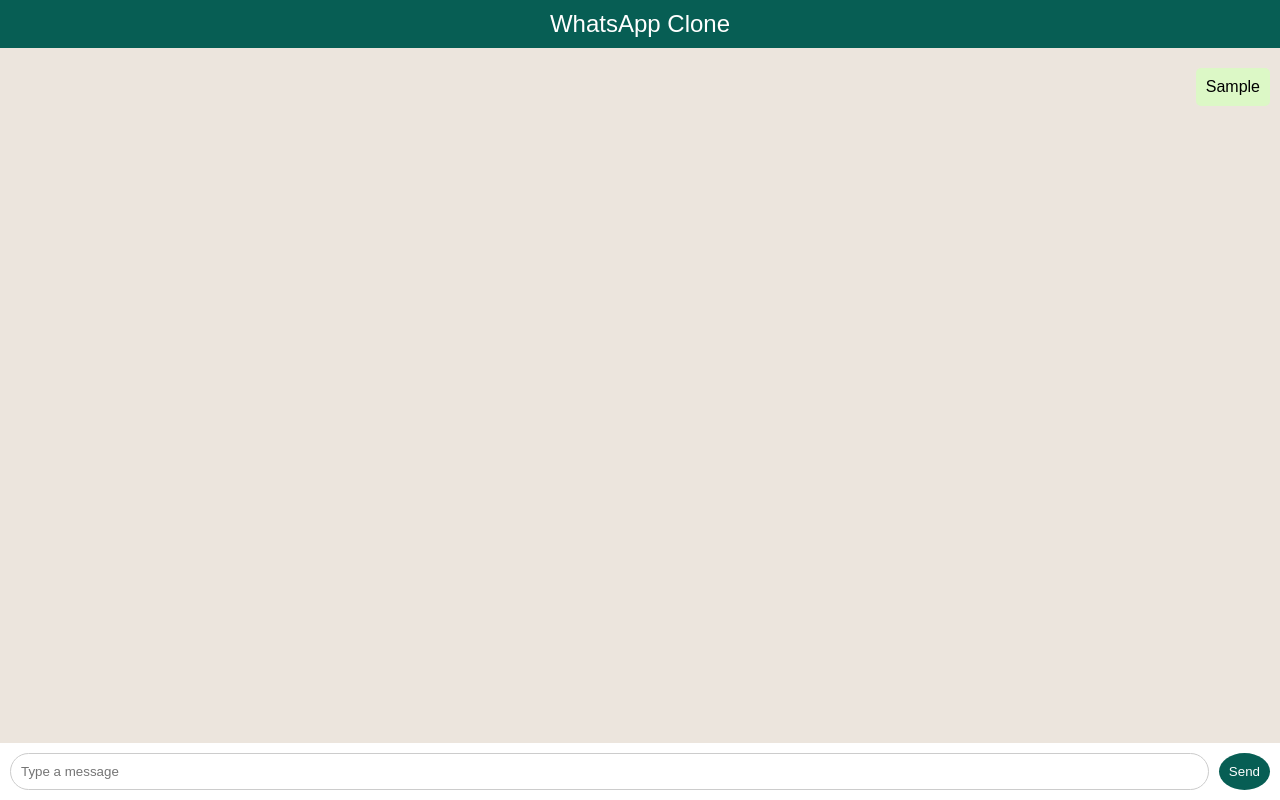
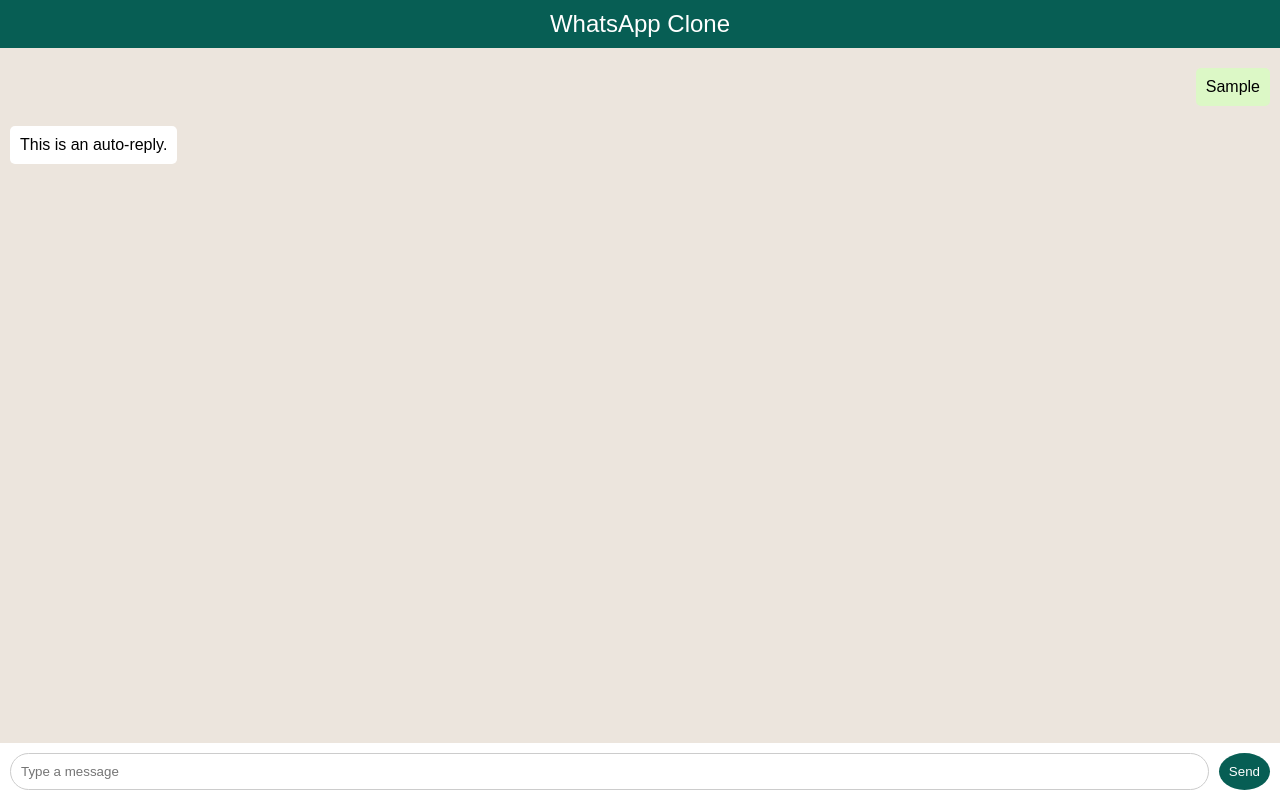
Before and after one commit to chandranshulg/whatsapp-clone, a plain HTML site: page index.html in a window 1280 px wide. Both pictures are taken after typing "Sample" into the empty fields and a click on the button "Send". Drawn offline with Linux system fonts and the light colour scheme.

Commit message:
Update index.html

```diff
--- a/index.html
+++ b/index.html
@@ -93,7 +93,20 @@
                 chatWindow.appendChild(messageElement);
                 chatWindow.scrollTop = chatWindow.scrollHeight; // Scroll to the bottom
                 messageInput.value = ''; // Clear the input field
+                receiveMessage(); // Simulate receiving a reply
             }
+        }
+
+        // Function to simulate receiving a message
+        function receiveMessage() {
+            setTimeout(() => {
+                const replyText = "This is an auto-reply.";
+                const messageElement = document.createElement('div');
+                messageElement.classList.add('message', 'received');
+                messageElement.textContent = replyText;
+                chatWindow.appendChild(messageElement);
+                chatWindow.scrollTop = chatWindow.scrollHeight; // Scroll to the bottom
+            }, 1000); // Delay the reply by 1 second
         }
 
         // Send message when the button is clicked
```
